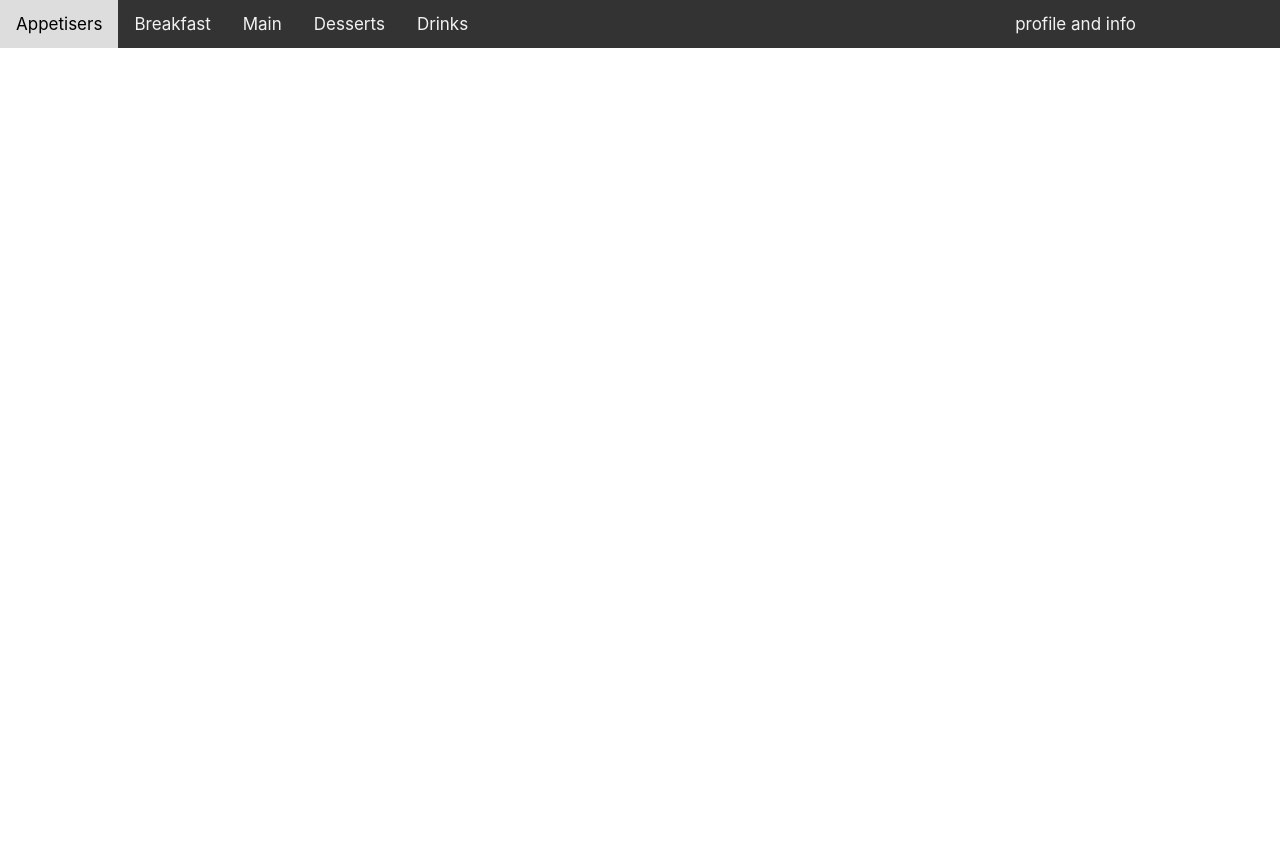
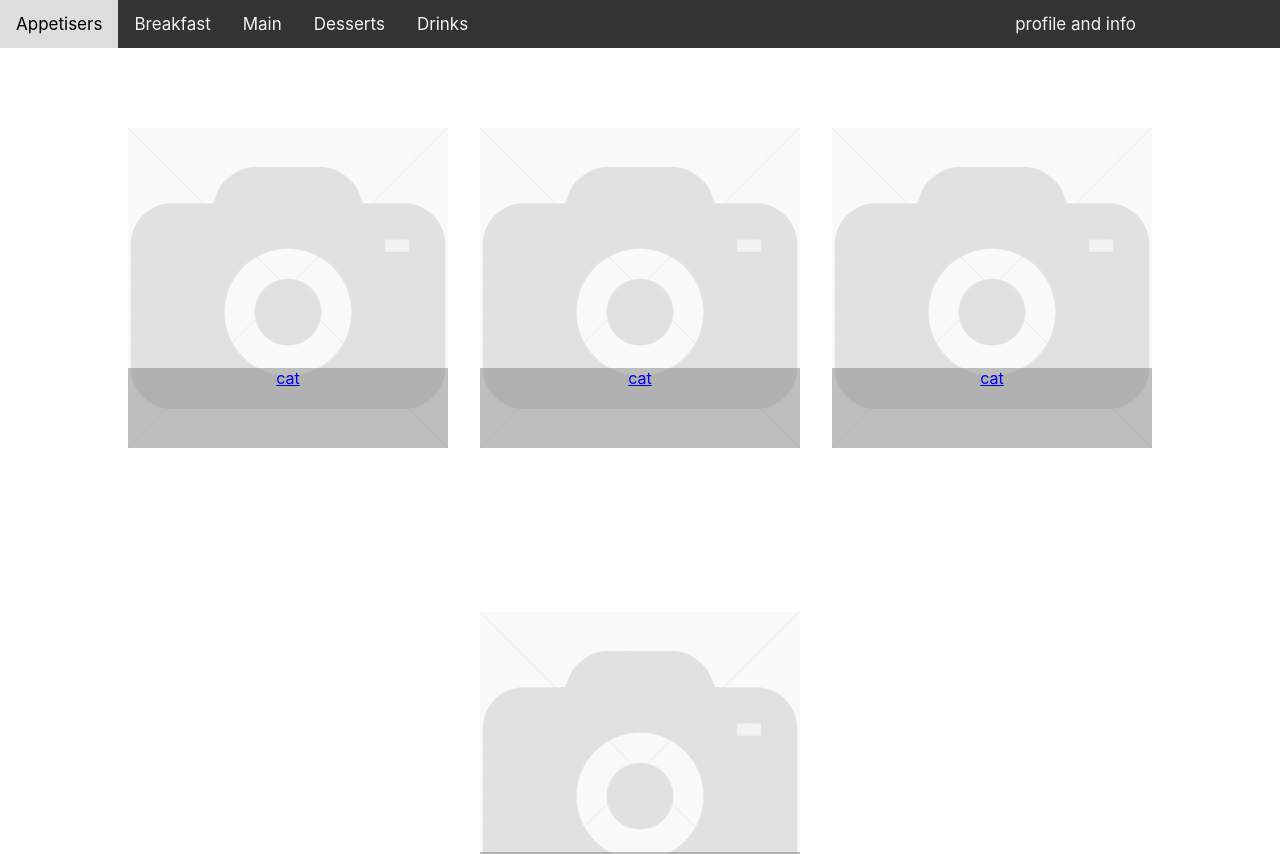
Before and after one commit to DeanRimmer/RecipeApp, a React (Create React App) app in the folder recipe-app/: page / in a window 1280 px wide. Shown: the top 854 px of the page. Before the commit the page ends 800 px from the top, so only its background shows below. Built offline with nearby package versions, Linux system fonts and the light colour scheme.

Commit message:
Collections banner and image in place

```diff
--- a/recipe-app/src/App.css
+++ b/recipe-app/src/App.css
@@ -48,7 +48,7 @@
 }
 
 .topnav a.active {
-  background-color: #04aa6d;
+  background-color: #3b78eb;
   color: white;
 }
 
@@ -66,6 +66,29 @@
   font-size: 17px;
 }
 
+.CollectionsContainer {
+  height: 30em;
+  width: 100%;
+}
+
+.Collection {
+  width: 20em;
+  height: 20em;
+  margin: 5em 1em;
+  display: inline-block;
+  background-image: url("./images/placeholdersquare.png");
+  background-position: center;
+  position: relative;
+}
+
+.TextContainer {
+  width: 100%;
+  height: 5em;
+  position: absolute;
+  bottom: 0px;
+  background-image: url("./images/bannercollections.png");
+}
+
 @keyframes App-logo-spin {
   from {
     transform: rotate(0deg);
--- a/recipe-app/src/App.js
+++ b/recipe-app/src/App.js
@@ -1,11 +1,13 @@
 import "./App.css";
 import Header from "./Components/Header.js";
+import Collections from "./Components/Collections.js";
 import React from "react";
 
 function App() {
   return (
     <div className="App">
       <Header />
+      <Collections />
     </div>
   );
 }
--- /dev/null
+++ b/recipe-app/src/Components/Collections.js
@@ -0,0 +1,33 @@
+import React from "react";
+import "../App.css";
+
+class Collections extends React.Component {
+  render() {
+    return (
+      <div className="CollectionsContainer">
+        <div className="Collection">
+          <div className="TextContainer">
+            <a href="#">cat</a>
+          </div>
+        </div>
+        <div className="Collection">
+          <div className="TextContainer">
+            <a href="#">cat</a>
+          </div>
+        </div>
+        <div className="Collection">
+          <div className="TextContainer">
+            <a href="#">cat</a>
+          </div>
+        </div>
+        <div className="Collection">
+          <div className="TextContainer">
+            <a href="#">cat</a>
+          </div>
+        </div>
+      </div>
+    );
+  }
+}
+
+export default Collections;
```
Also changed, not shown: recipe-app/src/images/bannercollections.png (added), recipe-app/src/images/placeholdersquare.png (added).
